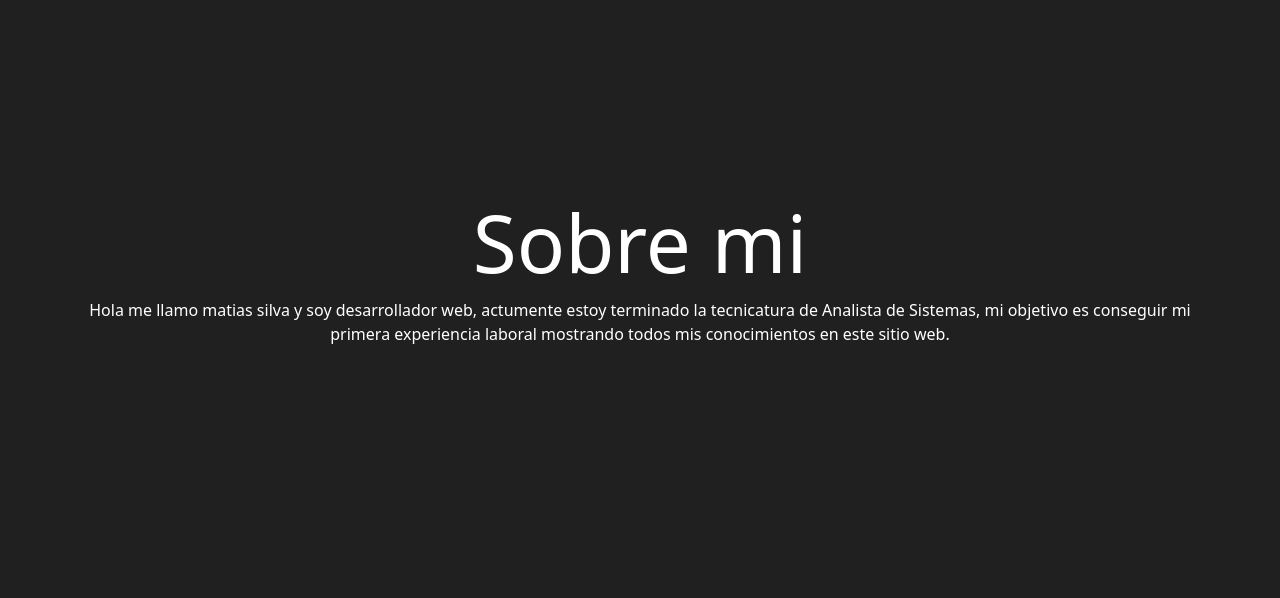
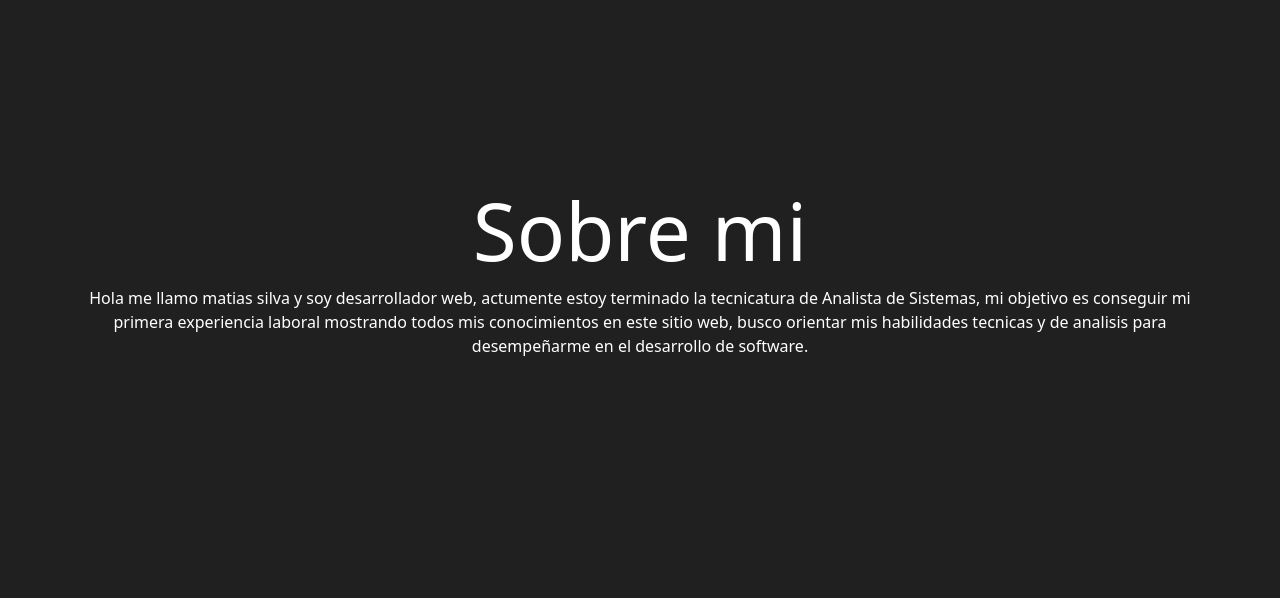
Before and after one commit to Matias-S1lva/portafolio, a Node server app: page /about in a window 1280 px wide. Shown: the part 182-780 px from the top of the page. Run offline with Node 20, Linux system fonts and the light colour scheme.

Commit message:
agregue nuevo contenido sobre mi

```diff
--- a/src/views/about.ejs
+++ b/src/views/about.ejs
@@ -15,7 +15,8 @@
         <p>
           Hola me llamo matias silva y soy desarrollador web, actumente estoy terminado la tecnicatura de
           Analista de Sistemas, mi objetivo es conseguir mi primera experiencia laboral mostrando todos mis
-          conocimientos en este sitio web.
+          conocimientos en este sitio web, busco orientar mis habilidades tecnicas y de analisis para
+          desempeñarme en el desarrollo de software.
 
         </p>
       </section>
```
